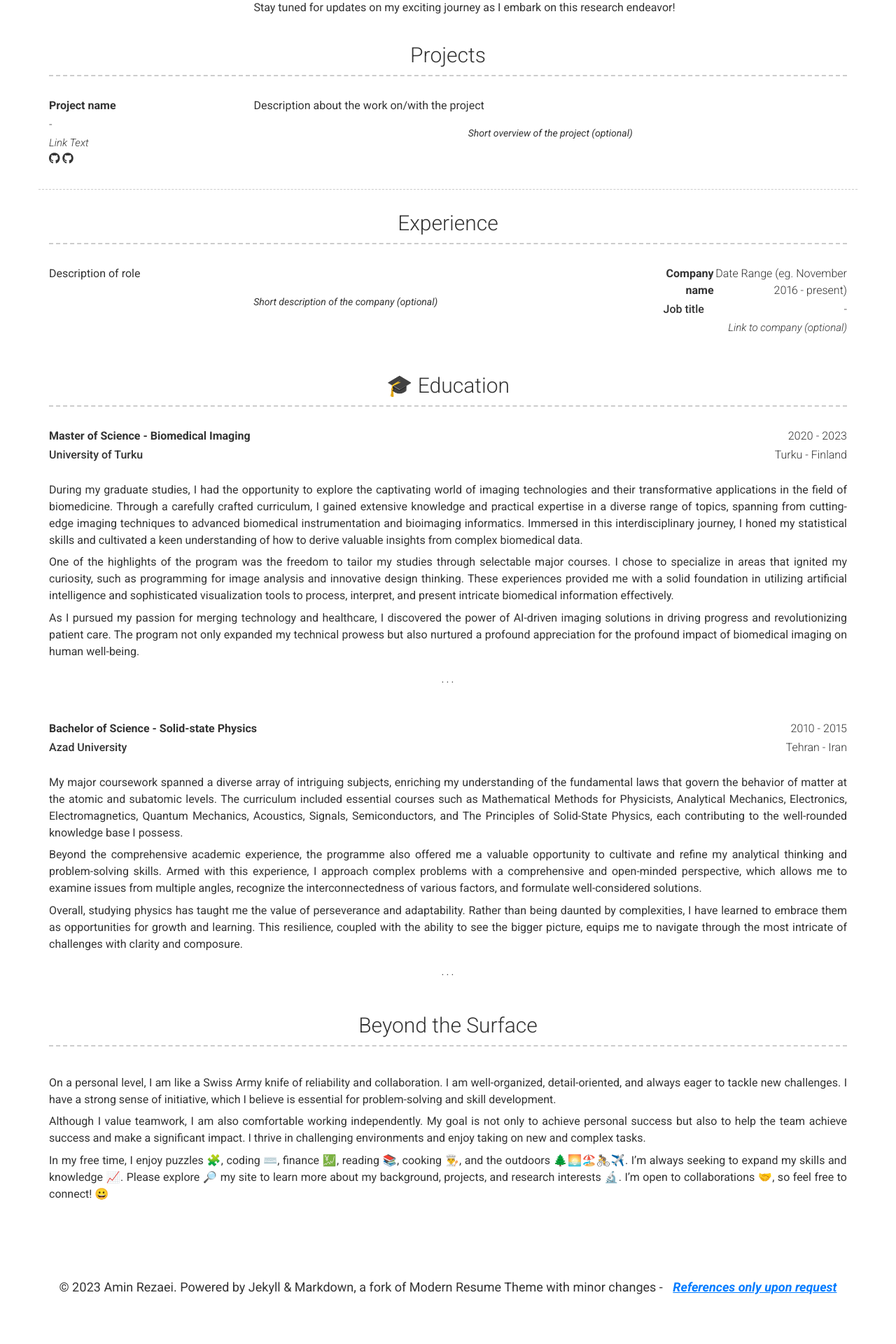
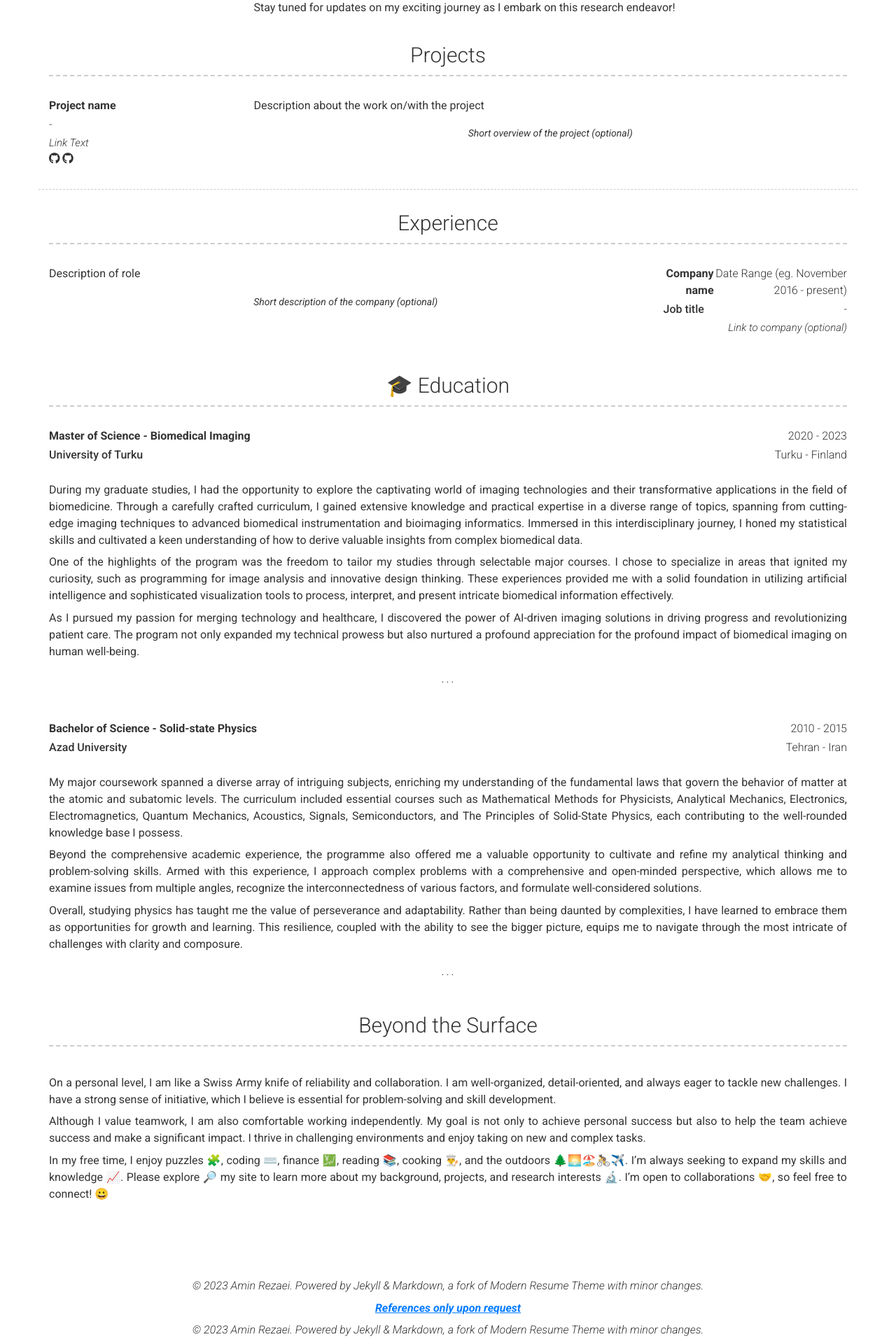
Before and after one commit to aminrezaei-img/CV, a Jekyll site: the page built from index.md, in a window 1280 px wide. Shown: the part 971-2891 px from the top of the page at 70% size. Built offline with Jekyll 4.4.1, drawn with Linux system fonts in a browser that asks for light colours; nearby versions of some CDN libraries; before the commit the page ends 2823 px from its top, so only the background shows below that.

Commit message:
Update footer.html

```diff
--- a/_includes/footer.html
+++ b/_includes/footer.html
@@ -1,11 +1,5 @@
 <style>
-  .footer-container {
-    display: flex;
-    justify-content: space-between;
-    align-items: center;
-    font-size: 18px; /* Adjust the font size to your preference */
-  }
-  .footer-container a {
+  .footer-container p a {
     text-decoration: underline;
     color: #007bff;
     font-weight: bold;
@@ -14,8 +8,9 @@
 </style>
 
 <div class="container footer-container">
-  <span>&copy; 2023 {{ site.name }}. Powered by Jekyll & Markdown, a fork of Modern Resume Theme with minor changes -</span>
+  <p>&copy; 2023 {{ site.name }}. Powered by Jekyll & Markdown, a fork of Modern Resume Theme with minor changes.</p>
   {%- if site.footer_show_references -%}
-    <span><a href="mailto:{{ site.email }}" target="_blank">References only upon request</a></span>
+    <p><a href="mailto:{{ site.email }}" target="_blank">References only upon request</a></p>
   {%- endif -%}
+  <p>&copy; 2023 {{ site.name }}. Powered by Jekyll & Markdown, a fork of Modern Resume Theme with minor changes.</p>
 </div>
```
